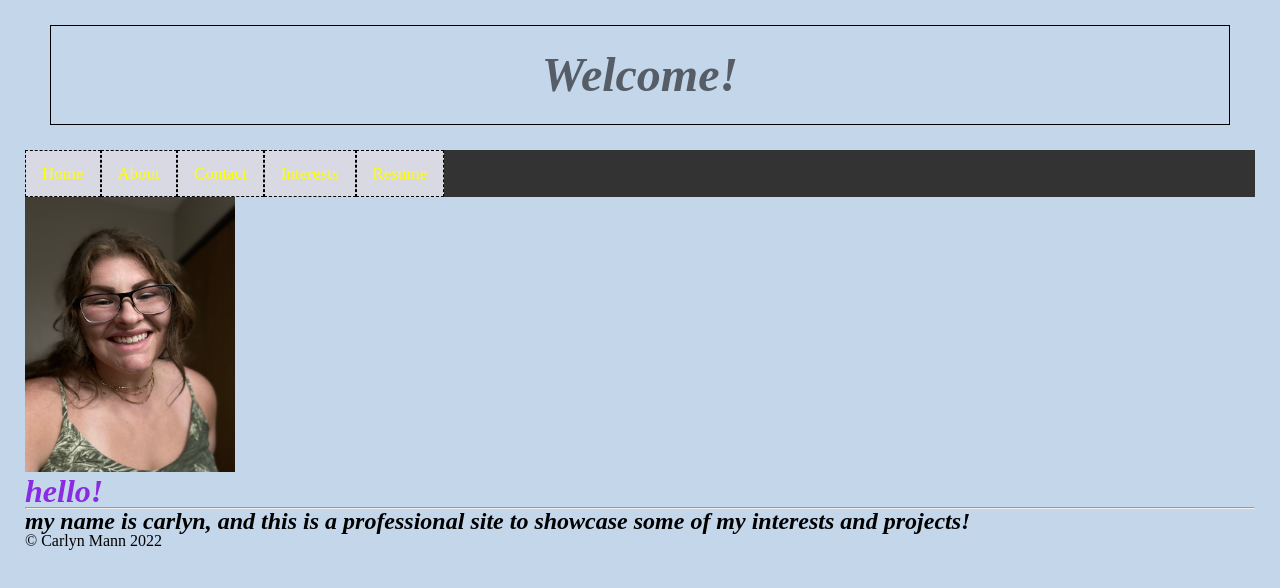
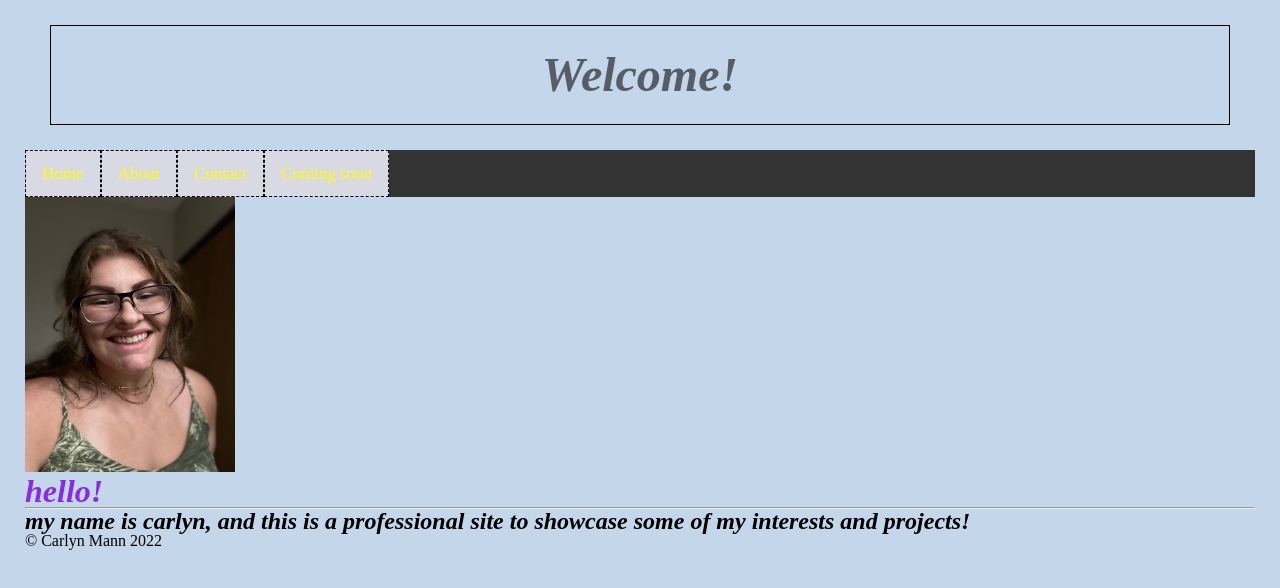
Before and after one commit to carlynmann/portfolio, a plain HTML site: page index.html in a window 1280 px wide. Drawn offline with Linux system fonts and the light colour scheme.

Commit message:
updates to index.html

```diff
--- a/index.html
+++ b/index.html
@@ -14,8 +14,7 @@
         <a href="index.html">Home</a>
         <a href="about.html">About</a>
         <a href="profession_page.html">Contact</a>
-        <a href="combined_travel.html">Interests</a>
-        <a href="#projects">Resume</a>
+        <a href="comingsoon.html">Coming soon</a>
       </div>
 
     <img src="index_pic.jpeg".jpeg alt="my_face" style= "width:210px; height:275px">
```
Also changed, not shown: profession_page.html (+0 -2 lines).
